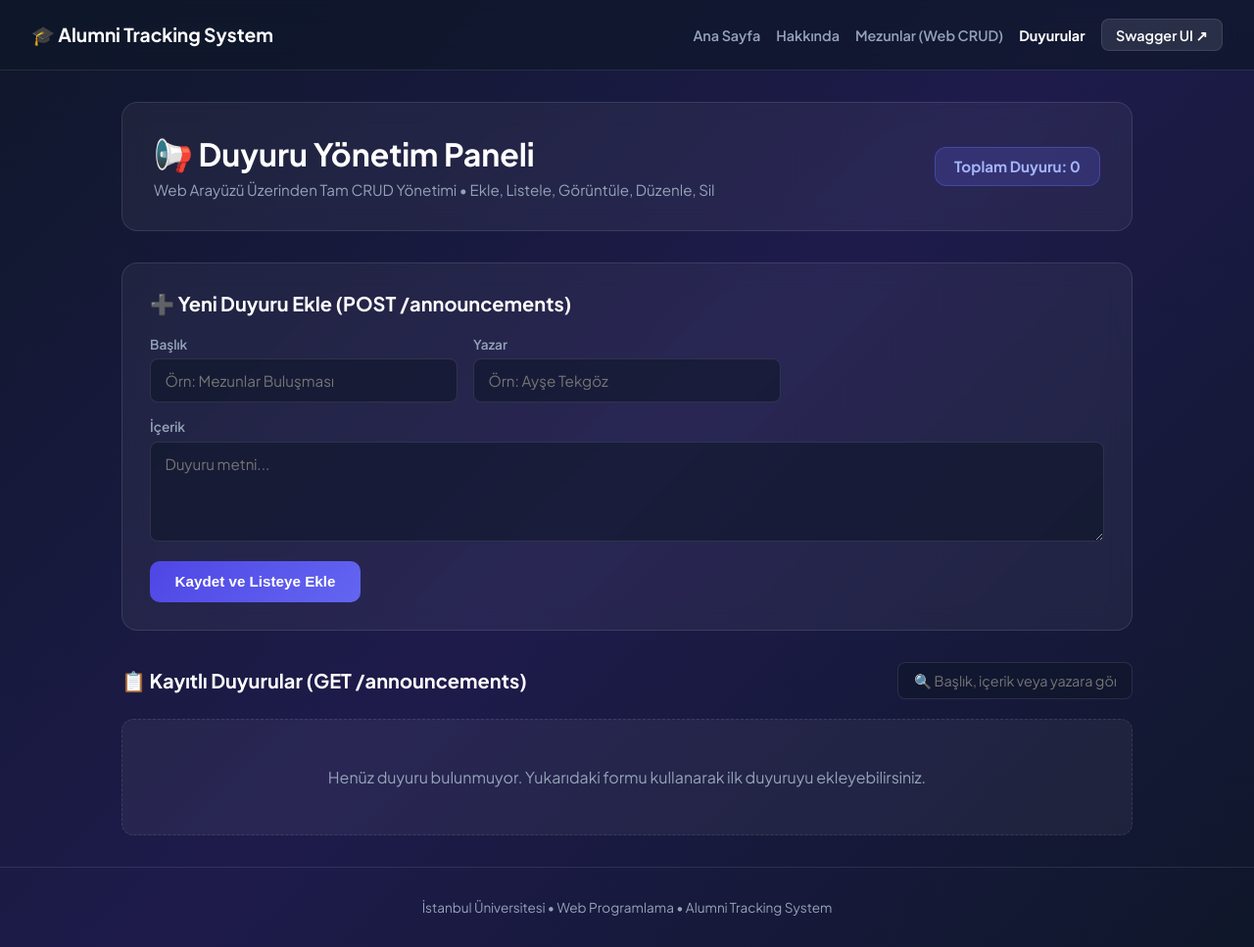
After one commit to aysetekgoz/Alumni, a FastAPI app: template views/templates/announcements.html in a window 1280 px wide. The commit adds this page. Shown: the whole page at 98% size. Run offline with FastAPI, Linux system fonts and the light colour scheme; the template is opened without the code that fills it, so the values that code supplies are empty.

Commit message:
Homework: add Announcement model, controllers, routes and management UI

```diff
--- a/main.py
+++ b/main.py
@@ -4,9 +4,24 @@ from fastapi.responses import HTMLResponse, RedirectResponse
 from pydantic import BaseModel
 
 from models.user import User, UserCreate, UserUpdate, UserPatch
-from controllers import UserController, ApiUserController, user_router, api_user_router
+from controllers import (
+    UserController,
+    ApiUserController,
+    user_router,
+    api_user_router,
+    announcement_router,
+    api_announcement_router,
+)
 
 tags_metadata = [
+    {
+        "name": "Announcement",
+        "description": "AnnouncementController tarafından yönetilen /announcements HTML rotaları.",
+    },
+    {
+        "name": "ApiAnnouncement",
+        "description": "ApiAnnouncementController tarafından yönetilen /api/announcements JSON rotaları.",
+    },
     {
         "name": "User",
         "description": "UserController tarafından yönetilen /users rotaları.",
@@ -375,6 +390,8 @@ LANDING_PAGE_HTML = """<!DOCTYPE html>
             <span>Alumni Tracking System</span>
         </a>
         <div class="nav-links">
+            <a href="/users" class="nav-btn nav-btn-link">Mezunlar</a>
+            <a href="/announcements" class="nav-btn nav-btn-link">Duyurular</a>
             <a href="/about" class="nav-btn nav-btn-link">Hakkında</a>
             <a href="/docs" target="_blank" class="nav-btn nav-btn-docs">Swagger UI (/docs)</a>
         </div>
@@ -752,6 +769,8 @@ ABOUT_PAGE_HTML = """<!DOCTYPE html>
         </a>
         <div class="nav-links">
             <a href="/" class="nav-btn nav-btn-link">Ana Sayfa</a>
+            <a href="/users" class="nav-btn nav-btn-link">Mezunlar</a>
+            <a href="/announcements" class="nav-btn nav-btn-link">Duyurular</a>
             <a href="/about" class="nav-btn nav-btn-link" style="color: #ffffff; font-weight: 700;">Hakkında</a>
             <a href="/docs" target="_blank" class="nav-btn nav-btn-docs">Swagger UI (/docs)</a>
         </div>
@@ -848,6 +867,8 @@ users_db = User._db
 # Her iki controller'ı uygulamaya register et (tanıt)
 app.include_router(user_router)
 app.include_router(api_user_router)
+app.include_router(announcement_router)
+app.include_router(api_announcement_router)
 
 # Geriye dönük uyumluluk ve doğrudan kullanım için Controller fonksiyon referansları
 create_user = ApiUserController.create
--- a/requirements.txt
+++ b/requirements.txt
@@ -1,3 +1,4 @@
 fastapi
 uvicorn
 jinja2
+python-multipart
--- /dev/null
+++ b/views/templates/announcement_base.html
@@ -0,0 +1,150 @@
+<!DOCTYPE html>
+<html lang="tr">
+<head>
+    <meta charset="UTF-8">
+    <meta name="viewport" content="width=device-width, initial-scale=1.0">
+    <title>{% block title %}Duyuru Yönetim Paneli{% endblock %} - Alumni Tracking System</title>
+    <link rel="preconnect" href="https://fonts.googleapis.com">
+    <link rel="preconnect" href="https://fonts.gstatic.com" crossorigin>
+    <link href="https://fonts.googleapis.com/css2?family=Plus+Jakarta+Sans:wght@400;500;600;700;800&display=swap" rel="stylesheet">
+    <style>
+        :root {
+            --primary: #4f46e5;
+            --bg-gradient: linear-gradient(135deg, #0f172a 0%, #1e1b4b 50%, #0f172a 100%);
+            --card-bg: rgba(255, 255, 255, 0.05);
+            --card-border: rgba(255, 255, 255, 0.1);
+            --text-main: #f8fafc;
+            --text-muted: #94a3b8;
+            --accent: #38bdf8;
+        }
+        * { margin: 0; padding: 0; box-sizing: border-box; }
+        body {
+            font-family: 'Plus Jakarta Sans', system-ui, sans-serif;
+            background: var(--bg-gradient);
+            color: var(--text-main);
+            min-height: 100vh;
+            display: flex;
+            flex-direction: column;
+            justify-content: space-between;
+        }
+        nav {
+            display: flex; justify-content: space-between; align-items: center;
+            padding: 1.2rem 2rem;
+            background: rgba(15, 23, 42, 0.7);
+            backdrop-filter: blur(12px);
+            border-bottom: 1px solid var(--card-border);
+            position: sticky; top: 0; z-index: 20;
+        }
+        .logo { font-size: 1.2rem; font-weight: 700; color: #fff; text-decoration: none; }
+        .nav-links { display: flex; gap: 1rem; align-items: center; }
+        .nav-links a { color: var(--text-muted); text-decoration: none; font-size: 0.9rem; font-weight: 600; transition: color 0.2s; }
+        .nav-links a:hover { color: #fff; }
+        .nav-btn-docs { background: rgba(255,255,255,0.1); color: #fff !important; padding: 0.4rem 0.9rem; border-radius: 8px; border: 1px solid var(--card-border); }
+        .container { max-width: 1080px; margin: 2rem auto; padding: 0 1.5rem; width: 100%; flex: 1; }
+
+        .header-card {
+            background: var(--card-bg); border: 1px solid var(--card-border);
+            border-radius: 16px; padding: 2rem; margin-bottom: 2rem;
+            backdrop-filter: blur(12px);
+            display: flex; justify-content: space-between; align-items: center; flex-wrap: wrap; gap: 1rem;
+        }
+        .header-card h1 { font-size: 2rem; margin-bottom: 0.35rem; color: #fff; }
+        .header-card p { color: var(--text-muted); font-size: 0.95rem; }
+        .stats-badge {
+            background: rgba(99,102,241,0.2); border: 1px solid rgba(99,102,241,0.4);
+            padding: 0.6rem 1.2rem; border-radius: 12px; color: #a5b4fc; font-weight: 700; font-size: 0.95rem;
+        }
+
+        .crud-grid { display: grid; grid-template-columns: 1fr; gap: 2rem; }
+        .form-card {
+            background: var(--card-bg); border: 1px solid var(--card-border);
+            border-radius: 16px; padding: 1.75rem; backdrop-filter: blur(12px);
+        }
+        .form-card h2 { font-size: 1.25rem; margin-bottom: 1.25rem; color: #fff; }
+        .form-grid { display: grid; grid-template-columns: repeat(auto-fit, minmax(240px, 1fr)); gap: 1rem; margin-bottom: 1.25rem; }
+        .form-group { display: flex; flex-direction: column; gap: 0.4rem; }
+        .form-group.full { grid-column: 1 / -1; }
+        .form-group label { font-size: 0.85rem; font-weight: 600; color: var(--text-muted); }
+        .form-group input, .form-group textarea {
+            padding: 0.75rem 0.9rem; background: rgba(15,23,42,0.6);
+            border: 1px solid var(--card-border); border-radius: 8px; color: #fff;
+            font-family: inherit; font-size: 0.95rem; outline: none; transition: border-color 0.2s; resize: vertical;
+        }
+        .form-group input:focus, .form-group textarea:focus { border-color: var(--primary); }
+        .btn-submit {
+            padding: 0.8rem 1.6rem; background: linear-gradient(135deg, #4f46e5, #6366f1);
+            color: #fff; border: none; border-radius: 10px; font-weight: 700; font-size: 0.95rem;
+            cursor: pointer; transition: all 0.2s; display: inline-flex; align-items: center; gap: 0.5rem; text-decoration: none;
+        }
+        .btn-submit:hover { transform: translateY(-2px); box-shadow: 0 4px 15px rgba(79,70,229,0.4); }
+
+        .list-header { display: flex; justify-content: space-between; align-items: center; margin-bottom: 1.25rem; flex-wrap: wrap; gap: 1rem; }
+        .list-header h2 { font-size: 1.25rem; color: #fff; }
+        .search-input {
+            padding: 0.55rem 1rem; background: rgba(15,23,42,0.6); border: 1px solid var(--card-border);
+            border-radius: 8px; color: #fff; font-family: inherit; font-size: 0.9rem; min-width: 240px; outline: none;
+        }
+        .search-input:focus { border-color: var(--accent); }
+
+        .items-grid { display: grid; grid-template-columns: repeat(auto-fill, minmax(310px, 1fr)); gap: 1.25rem; }
+        .item-card {
+            background: rgba(15,23,42,0.6); border: 1px solid var(--card-border);
+            border-radius: 14px; padding: 1.4rem; display: flex; flex-direction: column;
+            justify-content: space-between; transition: transform 0.2s, border-color 0.2s;
+        }
+        .item-card:hover { transform: translateY(-3px); border-color: rgba(99,102,241,0.5); }
+        .item-header { display: flex; justify-content: space-between; align-items: flex-start; margin-bottom: 0.75rem; gap: 0.5rem; }
+        .item-title { font-size: 1.15rem; font-weight: 700; color: #fff; text-decoration: none; word-break: break-word; }
+        .item-title:hover { color: var(--accent); }
+        .id-badge { background: rgba(255,255,255,0.1); color: var(--accent); padding: 0.2rem 0.5rem; border-radius: 6px; font-size: 0.8rem; font-weight: 700; }
+        .item-badge { display: inline-block; background: rgba(99,102,241,0.2); color: #a5b4fc; padding: 0.25rem 0.6rem; border-radius: 6px; font-size: 0.8rem; font-weight: 600; margin-bottom: 0.75rem; }
+        .item-info { font-size: 0.9rem; color: var(--text-muted); margin-bottom: 0.35rem; word-break: break-word; }
+
+        .item-actions { display: flex; gap: 0.6rem; margin-top: 1.25rem; padding-top: 0.9rem; border-top: 1px solid rgba(255,255,255,0.08); }
+        .btn-action {
+            flex: 1; padding: 0.55rem 0.75rem; border-radius: 8px; font-size: 0.85rem; font-weight: 600;
+            border: none; cursor: pointer; display: inline-flex; align-items: center; justify-content: center;
+            gap: 0.35rem; transition: all 0.2s; text-decoration: none; font-family: inherit;
+        }
+        .btn-edit { background: rgba(56,189,248,0.15); color: #38bdf8; border: 1px solid rgba(56,189,248,0.3); }
+        .btn-edit:hover { background: rgba(56,189,248,0.25); transform: translateY(-1px); }
+        .btn-delete { background: rgba(239,68,68,0.15); color: #f87171; border: 1px solid rgba(239,68,68,0.3); }
+        .btn-delete:hover { background: rgba(239,68,68,0.25); transform: translateY(-1px); }
+
+        .empty-state { text-align: center; padding: 3rem; background: var(--card-bg); border-radius: 12px; color: var(--text-muted); border: 1px dashed var(--card-border); }
+        .detail-content { white-space: pre-wrap; line-height: 1.7; color: #e2e8f0; margin: 1rem 0 1.5rem; word-break: break-word; }
+
+        .modal-overlay { display: none; position: fixed; inset: 0; background: rgba(0,0,0,0.75); backdrop-filter: blur(4px); z-index: 100; align-items: center; justify-content: center; padding: 1rem; }
+        .modal-overlay.active { display: flex; }
+        .modal-card { background: #0f172a; border: 1px solid var(--card-border); border-radius: 18px; max-width: 500px; width: 100%; padding: 2rem; box-shadow: 0 10px 40px rgba(0,0,0,0.8); }
+        .modal-header { display: flex; justify-content: space-between; align-items: center; margin-bottom: 1.5rem; padding-bottom: 0.75rem; border-bottom: 1px solid var(--card-border); }
+        .modal-header h3 { font-size: 1.25rem; color: #fff; }
+        .btn-close { background: none; border: none; color: var(--text-muted); font-size: 1.5rem; cursor: pointer; line-height: 1; }
+        .btn-close:hover { color: #fff; }
+        .modal-actions { display: flex; justify-content: flex-end; gap: 0.75rem; margin-top: 1.5rem; }
+        .btn-cancel { background: rgba(255,255,255,0.08); color: #fff; padding: 0.65rem 1.2rem; border-radius: 8px; border: 1px solid var(--card-border); font-weight: 600; cursor: pointer; text-decoration: none; font-family: inherit; }
+        .btn-cancel:hover { background: rgba(255,255,255,0.15); }
+
+        footer { text-align: center; padding: 2rem; color: var(--text-muted); font-size: 0.85rem; border-top: 1px solid var(--card-border); }
+    </style>
+</head>
+<body>
+    <nav>
+        <a href="/" class="logo">🎓 Alumni Tracking System</a>
+        <div class="nav-links">
+            <a href="/">Ana Sayfa</a>
+            <a href="/about">Hakkında</a>
+            <a href="/users">Mezunlar (Web CRUD)</a>
+            <a href="/announcements" style="color:#fff;font-weight:700;">Duyurular</a>
+            <a href="/api/swagger" target="_blank" class="nav-btn-docs">Swagger UI ↗</a>
+        </div>
+    </nav>
+    <div class="container">
+        {% block content %}{% endblock %}
+    </div>
+    <footer>
+        <p>İstanbul Üniversitesi • Web Programlama • Alumni Tracking System</p>
+    </footer>
+    {% block scripts %}{% endblock %}
+</body>
+</html>
--- /dev/null
+++ b/views/templates/announcements.html
@@ -0,0 +1,108 @@
+{% extends "announcement_base.html" %}
+{% block title %}Duyuru Yönetim Paneli{% endblock %}
+{% block content %}
+<div class="header-card">
+    <div>
+        <h1>📢 Duyuru Yönetim Paneli</h1>
+        <p>Web Arayüzü Üzerinden Tam CRUD Yönetimi • Ekle, Listele, Görüntüle, Düzenle, Sil</p>
+    </div>
+    <div class="stats-badge">Toplam Duyuru: <span>{{ announcements|length }}</span></div>
+</div>
+
+<div class="crud-grid">
+    <div class="form-card">
+        <h2>➕ Yeni Duyuru Ekle (POST /announcements)</h2>
+        <form method="POST" action="/announcements">
+            <div class="form-grid">
+                <div class="form-group">
+                    <label for="title">Başlık</label>
+                    <input type="text" id="title" name="title" required placeholder="Örn: Mezunlar Buluşması">
+                </div>
+                <div class="form-group">
+                    <label for="author">Yazar</label>
+                    <input type="text" id="author" name="author" required placeholder="Örn: Ayşe Tekgöz">
+                </div>
+                <div class="form-group full">
+                    <label for="content">İçerik</label>
+                    <textarea id="content" name="content" rows="4" required placeholder="Duyuru metni..."></textarea>
+                </div>
+            </div>
+            <button type="submit" class="btn-submit">Kaydet ve Listeye Ekle</button>
+        </form>
+    </div>
+
+    <div>
+        <div class="list-header">
+            <h2>📋 Kayıtlı Duyurular (GET /announcements)</h2>
+            <input type="text" id="searchBox" class="search-input" placeholder="🔍 Başlık, içerik veya yazara göre ara..." onkeyup="filterItems()">
+        </div>
+
+        {% if announcements %}
+        <div class="items-grid">
+            {% for a in announcements %}
+            <div class="item-card" data-search="{{ (a.title ~ ' ' ~ a.content ~ ' ' ~ a.author)|lower }}">
+                <div>
+                    <div class="item-header">
+                        <a class="item-title" href="/announcements/{{ a.id }}">{{ a.title }}</a>
+                        <span class="id-badge">#{{ a.id }}</span>
+                    </div>
+                    <div class="item-badge">🕒 {{ a.created_at }}</div>
+                    <div class="item-info"><strong>Yazar:</strong> {{ a.author }}</div>
+                    <div class="item-info">{{ a.content[:120] }}{% if a.content|length > 120 %}…{% endif %}</div>
+                </div>
+                <div class="item-actions">
+                    <button type="button" class="btn-action btn-edit"
+                        data-id="{{ a.id }}" data-title="{{ a.title }}" data-content="{{ a.content }}" data-author="{{ a.author }}"
+                        onclick="openEditModal(this)">✏️ Düzenle</button>
+                    <form method="POST" action="/announcements/{{ a.id }}/delete" style="flex:1;display:flex;"
+                          onsubmit="return confirm('Bu duyuruyu silmek istediğinize emin misiniz?');">
+                        <button type="submit" class="btn-action btn-delete" style="width:100%;">🗑️ Sil</button>
+                    </form>
+                </div>
+            </div>
+            {% endfor %}
+        </div>
+        {% else %}
+        <div class="empty-state">Henüz duyuru bulunmuyor. Yukarıdaki formu kullanarak ilk duyuruyu ekleyebilirsiniz.</div>
+        {% endif %}
+    </div>
+</div>
+
+<div class="modal-overlay" id="editModal">
+    <div class="modal-card">
+        <div class="modal-header">
+            <h3>✏️ Duyuruyu Düzenle</h3>
+            <button type="button" class="btn-close" onclick="closeEditModal()">&times;</button>
+        </div>
+        <form id="editForm" method="POST" action="">
+            <div style="display:flex;flex-direction:column;gap:1rem;">
+                <div class="form-group"><label for="edit_title">Başlık</label><input type="text" id="edit_title" name="title" required></div>
+                <div class="form-group"><label for="edit_author">Yazar</label><input type="text" id="edit_author" name="author" required></div>
+                <div class="form-group"><label for="edit_content">İçerik</label><textarea id="edit_content" name="content" rows="4" required></textarea></div>
+            </div>
+            <div class="modal-actions">
+                <button type="button" class="btn-cancel" onclick="closeEditModal()">İptal</button>
+                <button type="submit" class="btn-submit">Değişiklikleri Kaydet</button>
+            </div>
+        </form>
+    </div>
+</div>
+{% endblock %}
+{% block scripts %}
+<script>
+    function openEditModal(btn) {
+        document.getElementById('editForm').action = '/announcements/' + btn.dataset.id + '/edit';
+        document.getElementById('edit_title').value = btn.dataset.title;
+        document.getElementById('edit_author').value = btn.dataset.author;
+        document.getElementById('edit_content').value = btn.dataset.content;
+        document.getElementById('editModal').classList.add('active');
+    }
+    function closeEditModal() { document.getElementById('editModal').classList.remove('active'); }
+    function filterItems() {
+        const q = document.getElementById('searchBox').value.toLowerCase();
+        document.querySelectorAll('.item-card').forEach(c => {
+            c.style.display = (c.getAttribute('data-search') || '').includes(q) ? '' : 'none';
+        });
+    }
+</script>
+{% endblock %}
--- a/views/templates/users.html
+++ b/views/templates/users.html
@@ -315,6 +315,7 @@
             <a href="/">Ana Sayfa</a>
             <a href="/about">Hakkında</a>
             <a href="/users" style="color: #fff; font-weight: 700;">Mezunlar (Web CRUD)</a>
+            <a href="/announcements">Duyurular</a>
             <a href="/api/swagger" target="_blank" class="nav-btn-docs">Swagger UI ↗</a>
         </div>
     </nav>
```
Also changed, not shown: controllers/__init__.py (+9 -0 lines), controllers/announcement_controller.py (added, +87 -0 lines), controllers/api_announcement_controller.py (added, +84 -0 lines), models/announcement.py (added, +103 -0 lines), views/announcement_view.py (added, +25 -0 lines), views/templates/announcement_detail.html (added, +21 -0 lines), views/templates/announcement_edit.html (added, +27 -0 lines), README.md.
